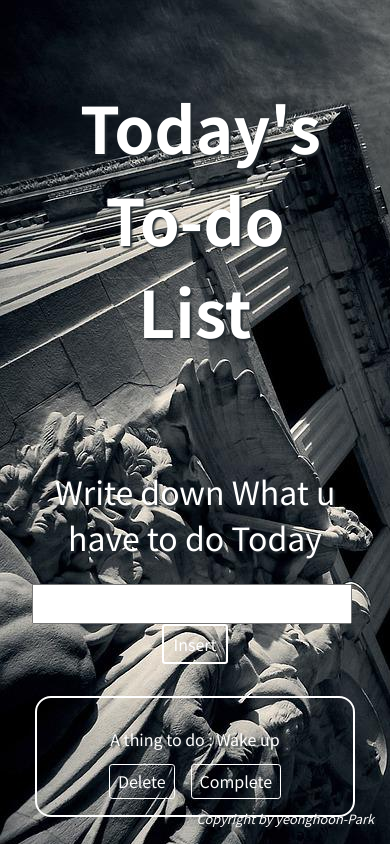
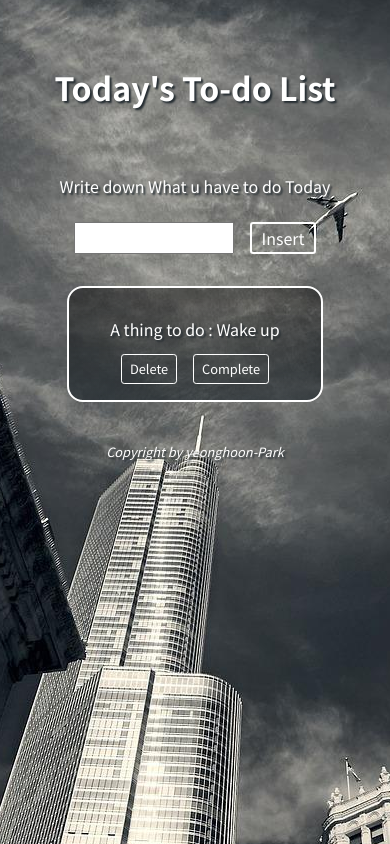
Before and after one commit to yeonghoonPark/react-todoapp, a React (Create React App) app: page / in a window 390 px wide. Built offline with nearby package versions, Linux system fonts and the light colour scheme.

Commit message:
CSS 479px @media 완료

```diff
--- a/src/App.css
+++ b/src/App.css
@@ -11,51 +11,54 @@
 }
 
 body {
-  background: linear-gradient(to bottom, #000 12%, #232b30);
+  background: url(./images/bg02.jpg) no-repeat center;
+  background-attachment: fixed;
 }
 
 .wrap {
   width: 100%;
+  height: 100vmax;
   max-width: 1200px;
-  height: 100vh;
   margin: 0 auto;
-  background: url(./images/bg.jpg);
   color: #232b30;
 }
 
-/* HEADER */
+/* 479px */
+@media (max-width:479px) {
+
+  /* 479px HEADER */
   .header .title {
-  padding: 5rem;
+    padding: 4rem 1rem;
     font-weight: 600;
-  font-size: 4rem;
+    font-size: 2rem;
     text-align: center;
     text-shadow: 2px 2px 2px #232b30;
   }
 
-/* INSERT-TODO */
+  /* 479px INSERT-TODO */
   .insert-todo {
-  padding: 2rem;
+    padding: 0 2rem 2rem;
     text-align: center;
   }
 
-
   .insert-todo .title {
-  font-size: 2rem;
+    font-size: 1rem;
     text-shadow: 2px 2px 2px #232b30;
   }
 
   .insert-todo input {
-  width: 20rem;
-  height: 2.5rem;
+    width: 10rem;
+    height: 2rem;
     margin-right: 1rem;
     padding: 0.3rem;
     color: #000;
   }
 
   .insert-todo button {
-  height: 2.5rem;
-  padding: 0.3rem 0.6rem;
-  border: 2.1px solid #fff;
+    height: 2rem;
+    padding: 0 0.6rem;
+
+    border: 2px solid #fff;
     border-radius: 0.2rem;
     background: transparent;
     cursor: pointer;
@@ -63,17 +66,18 @@ body {
 
   .insert-todo button:hover {
     background: #fff;
-  border: 2.1px solid #000;
     color: #232b30;
+    box-shadow: 0 0 10px rgba(255, 255, 255, 0.5);
   }
 
-/* OUTPUT-TODO */
+  /* 479px OUTPUT-TODO */
   .output-todo {
-  width: 20rem;
-  margin: 0 auto;
+    width: 16rem;
+    margin: 0 auto 2rem;
     padding: 1rem;
     border: 2px solid #fff;
     border-radius: 1rem;
+    background: linear-gradient(to bottom, rgba(0, 0, 0, 0.4) 12%, rgba(35, 43, 48, 0.7));
   }
 
   .output-todo .container {
@@ -91,33 +95,31 @@ body {
     border-radius: 0.2rem;
     border: 1px solid #fff;
     background: transparent;
+    font-size: 0.8rem;
     cursor: pointer;
   }
 
   .output-todo button:hover {
     background: #fff;
-  border: 1px solid #232b30;
     color: #232b30;
+    box-shadow: 0 0 10px rgba(255, 255, 255, 0.5);
   }
 
   .output-todo button:last-of-type {
     margin-right: 0;
   }
 
-/* FOOTER */
+  /* 479px FOOTER */
   .footer {
     width: 100%;
     max-width: 1200px;
     margin: 0 auto;
-  position: fixed;
-  left: 0;
-  right: 0;
-  bottom: 0;
-  padding: 1rem;
-  text-align: right;
+    padding: 0.5rem 0.5rem 1rem;
+    text-align: center;
   }
 
   .footer address {
     font-size: 0.8rem;
     text-shadow: 2px 2px 2px #232b30;
   }
+}
--- a/src/App.js
+++ b/src/App.js
@@ -41,6 +41,10 @@ function App() {
           </div>
         </section>
 
+
+
+
+
         {/* FOOTER */}
         <footer className="footer">
           <div className="container">
```
Also changed, not shown: src/images/bg01.jpg (added), src/images/bg02.jpg (renamed from src/images/bg.jpg). Lines whose indentation alone changed are shown as unchanged.
